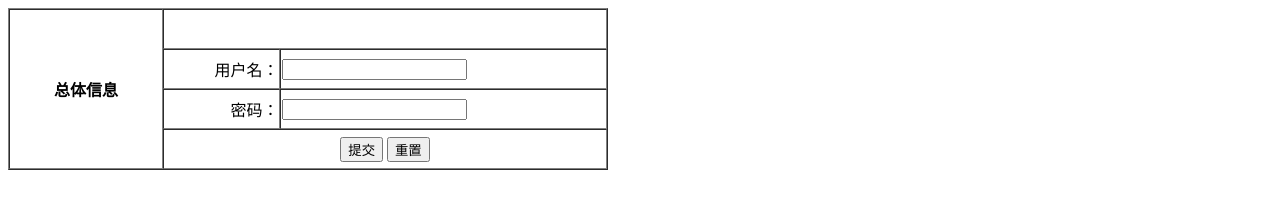
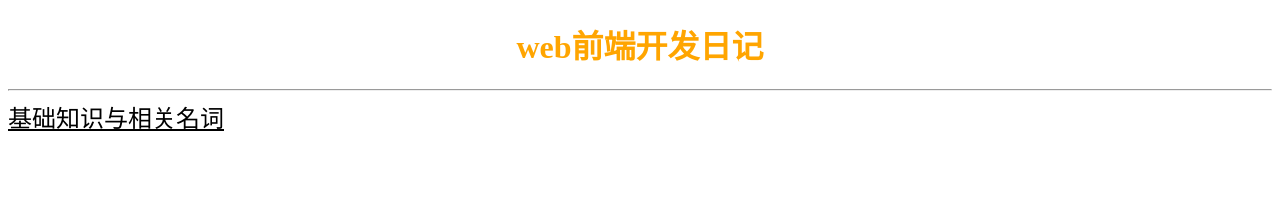
Before and after one commit to Lza666/lza666.github.io, a plain HTML site: page index.html in a window 1280 px wide. Drawn offline with Linux system fonts and the light colour scheme.

Commit message:
Update index.html

```diff
--- a/index.html
+++ b/index.html
@@ -1,39 +1,31 @@
-<!DOCTYPE html>
-<html>
+<!doctype html>
+<html lang="en">
+<head>
+    <meta charset="UTF-8">
+    <meta name="viewport"
+          content="width=device-width, user-scalable=no, initial-scale=1.0, maximum-scale=1.0, minimum-scale=1.0">
+    <meta http-equiv="X-UA-Compatible" content="ie=edge">
+    <title>Fwdd's web</title>
+    <link rel="icon" href="./img/box-2.png">
+    <style>
 
-<head></head>
+        h1
+        {
+            color:orange;
+            text-align: center;
+        }
+
+        a
+        {
+            color:black;
+            font-size: 24px;
+        }
+    </style>
+</head>
 <body>
-    <form action="http://fwddlza.xyz">
-    <table width="600px" border="1px" cellspacing="0">
 
-
-        <tbody>
-            <tr height="40px">
-                <td rowspan="4" width="150px" align="center"><b>总体信息</b></td>
-                <td colspan="2"></td>
-
-
-            </tr>
-            <tr height="40px">
-
-                <td align="right">用户名：</td>
-                <td><input type="text" name="name"></td>
-            </tr>
-            <tr height="40px">
-
-                <td align="right">密码：</td>
-                <td><input type="password" name="psd"></td>
-            </tr>
-            <tr height="40px">
-
-                <td colspan="2" align="center">
-                    <input type="submit" value="提交">
-                    <input type="reset" value="重置">
-                </td>
-
-            </tr>
-        </tbody>
-    </table>
-</form>
+    <h1>web前端开发日记</h1>
+    <hr>
+    <a href="./p1.html">基础知识与相关名词</a>
 </body>
 </html>
```
